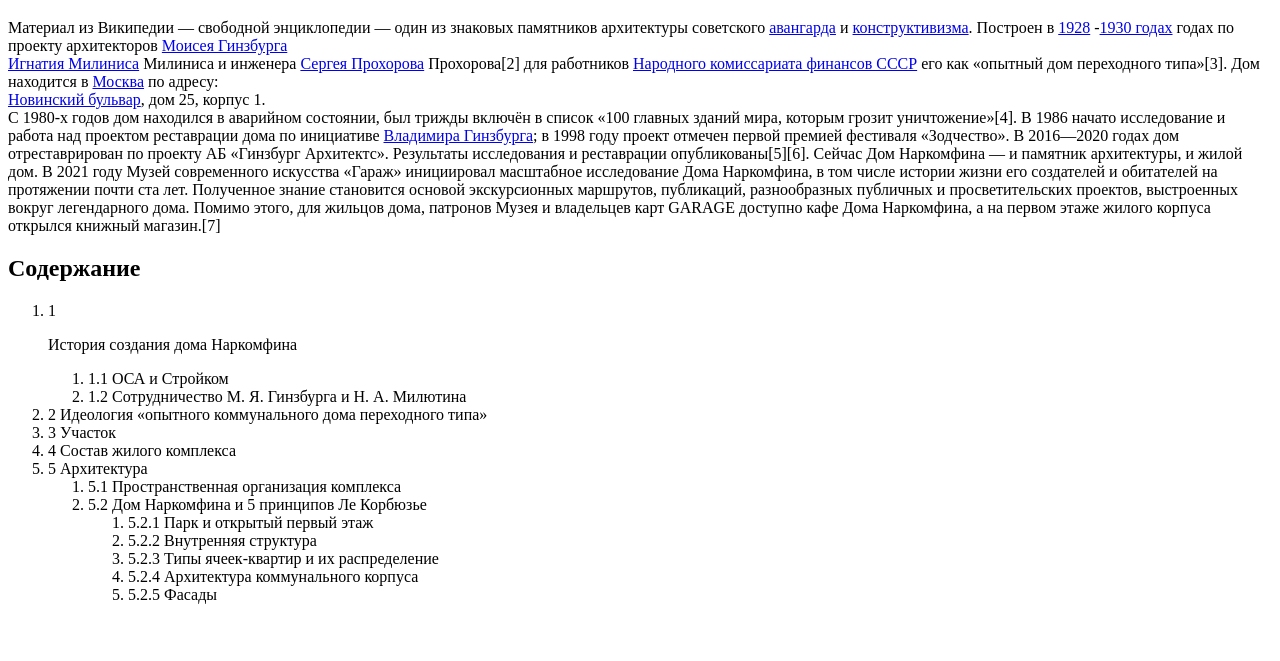
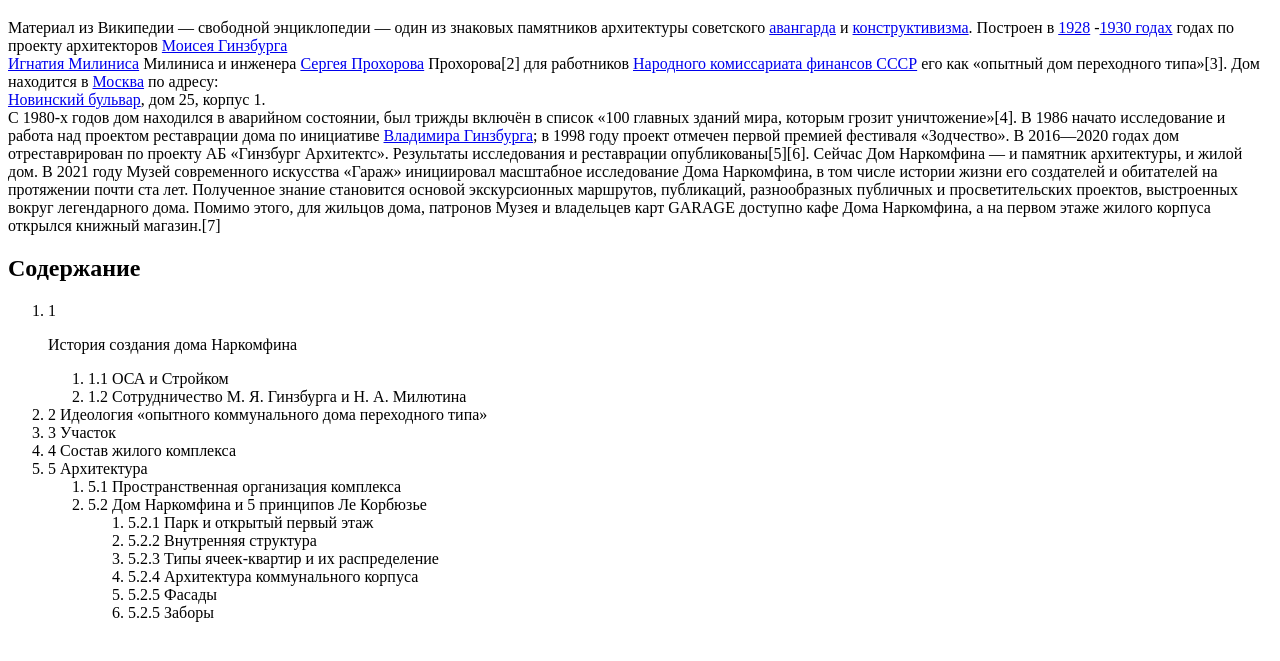
Before and after one commit to Orex-x/DZ-Website, a plain HTML site: page index.html in a window 1280 px wide. Shown: the part 61-722 px from the top of the page. Drawn offline with Linux system fonts and the light colour scheme.

Commit message:
Update index.html

```diff
--- a/index.html
+++ b/index.html
@@ -43,6 +43,7 @@
           <li>5.2.3 Типы ячеек-квартир и их распределение</li>
           <li>5.2.4 Архитектура коммунального корпуса</li>
           <li>5.2.5 Фасады</li>
+          <li>5.2.5 Заборы</li>
         </ol>
       </li>
     </ol>
```
